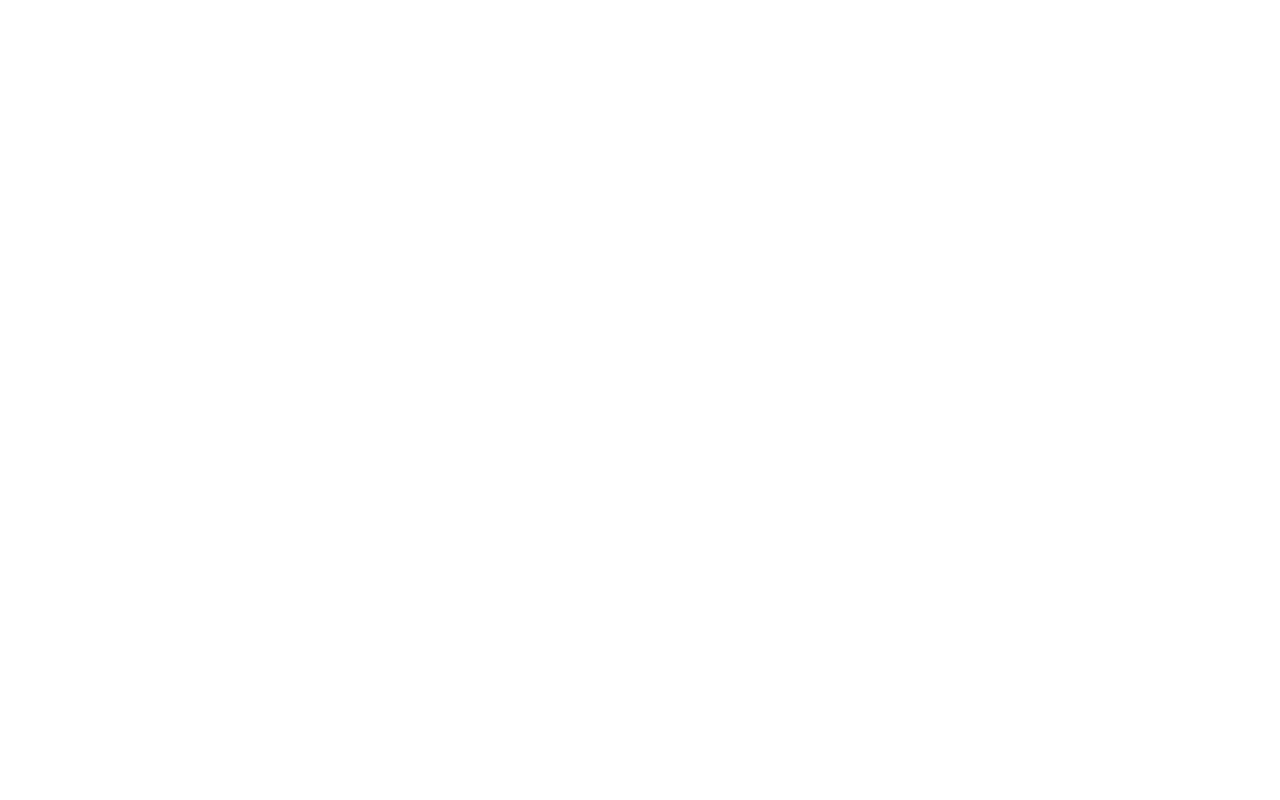
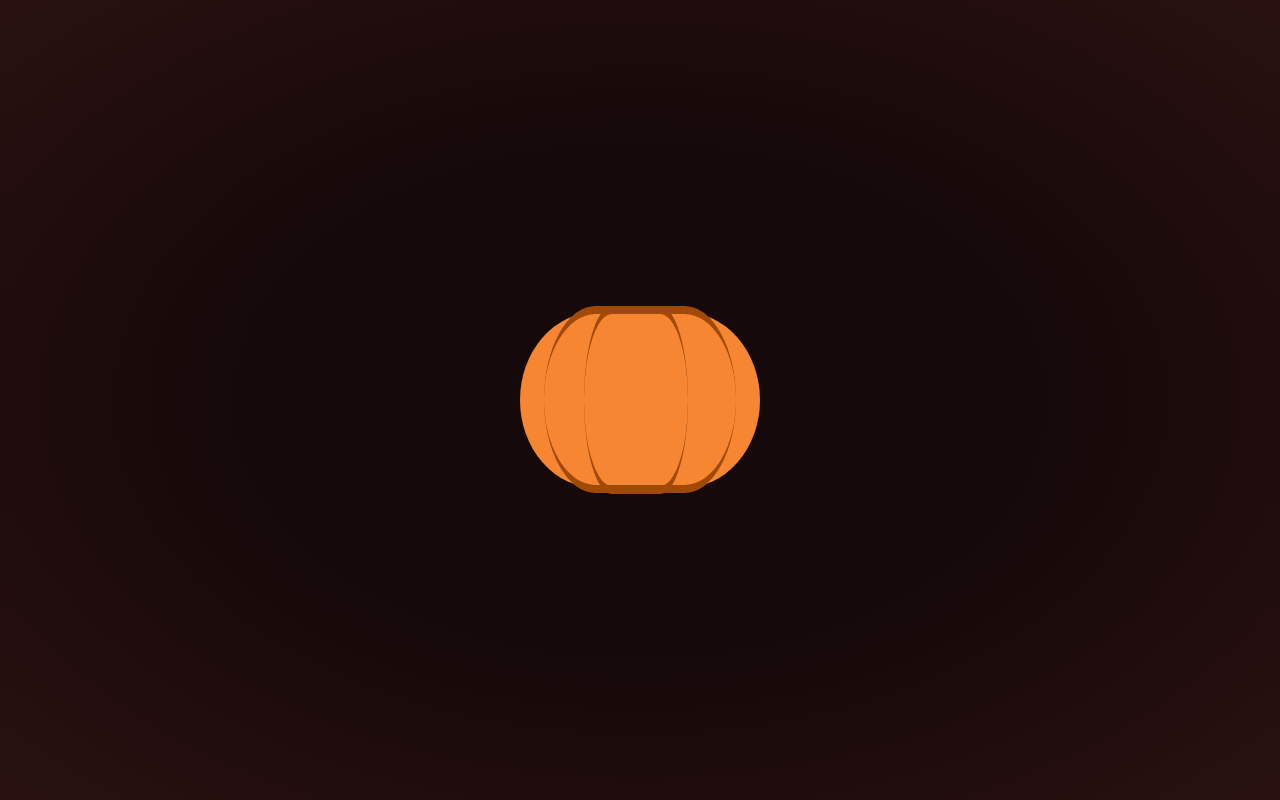
Before and after one commit to KyleRabkin61/Halloween-TCA, a plain HTML site: page pump.html in a window 1280 px wide. Drawn offline with Linux system fonts and the light colour scheme.

Commit message:
started pumpkin

```diff
--- a/pump.html
+++ b/pump.html
@@ -2,15 +2,26 @@
 <html lang="en">
 
 <head>
-    <meta charset="utf-8" />
-    <meta name="viewport" content="width=device-width, initial-scale=1" />
+    <meta charset="utf-8">
+    <meta name="viewport" content="width=device-width, initial-scale=1">
     <meta http-equiv="X-UA-Compatible" content="integrity
-    =edge" />
+    =edge">
     <title>Pumpkin Project</title>
-    <link rel="stylesheet" href="style.css" />
+    <link rel="stylesheet" href="pumpstyle.css">
 </head>
-
 <body>
+<div class="container">
+    <div class="pumpkin">
+        <div class="texture"></div>
+        <div class="root"></div>
+        <div class="eye left"></div>
+        <div class="eye right"></div>
+        <div class="mouth left"></div>
+        <div class="mouth right"></div>
+        <div class="teeth"></div>
+    </div>
+    <div class="shadow"></div>
+</div>
 </body>
 
 </html>
--- /dev/null
+++ b/pumpstyle.css
@@ -0,0 +1,49 @@
+html,
+body {
+    width:100%;
+    height:100%;
+    background:radial-gradient(ellipse at center, #160909 0%, #160909 45%, #291111 100%);
+    display:flex;
+    justify-content:center;
+    align-items:center;
+    overflow:hidden;
+}
+.container {
+    display:flex;
+    justify-content:center;
+    align-items:center;
+    flex-direction:column;
+}
+.pumpkin {
+    height:11em;
+    width:15em;
+    background:#f68632;
+    border:0.4m solid #a14907;
+    border-radius:70%/110%;
+    position:relative;
+    box-shadow:inset 0 0 20px #a14907, 0 0 30px, -4px red;
+    z-index:1;
+    animation:float 3s infinite;
+}
+.pumpkin .texture {
+    height:10.8em;
+    width:6.5em;
+    position:absolute;
+    bottom:-0.4em;
+    left:4em;
+    border-radius:70%/130%;
+    border-bottom:0.5em solid #a14907;
+    border-top:0.5em solid #a14907;
+}
+.pumpkin .texture::after {
+    content:' ';
+    display:block;
+    height:10.7em;
+    width:12em;
+    position:absolute;
+    bottom:-0.4em;
+    left:-2.5em;
+    border-radius:70%/130%;
+    border-bottom:0.5em solid #a14907;
+    border-top:0.5em solid #a14907;
+}
```
